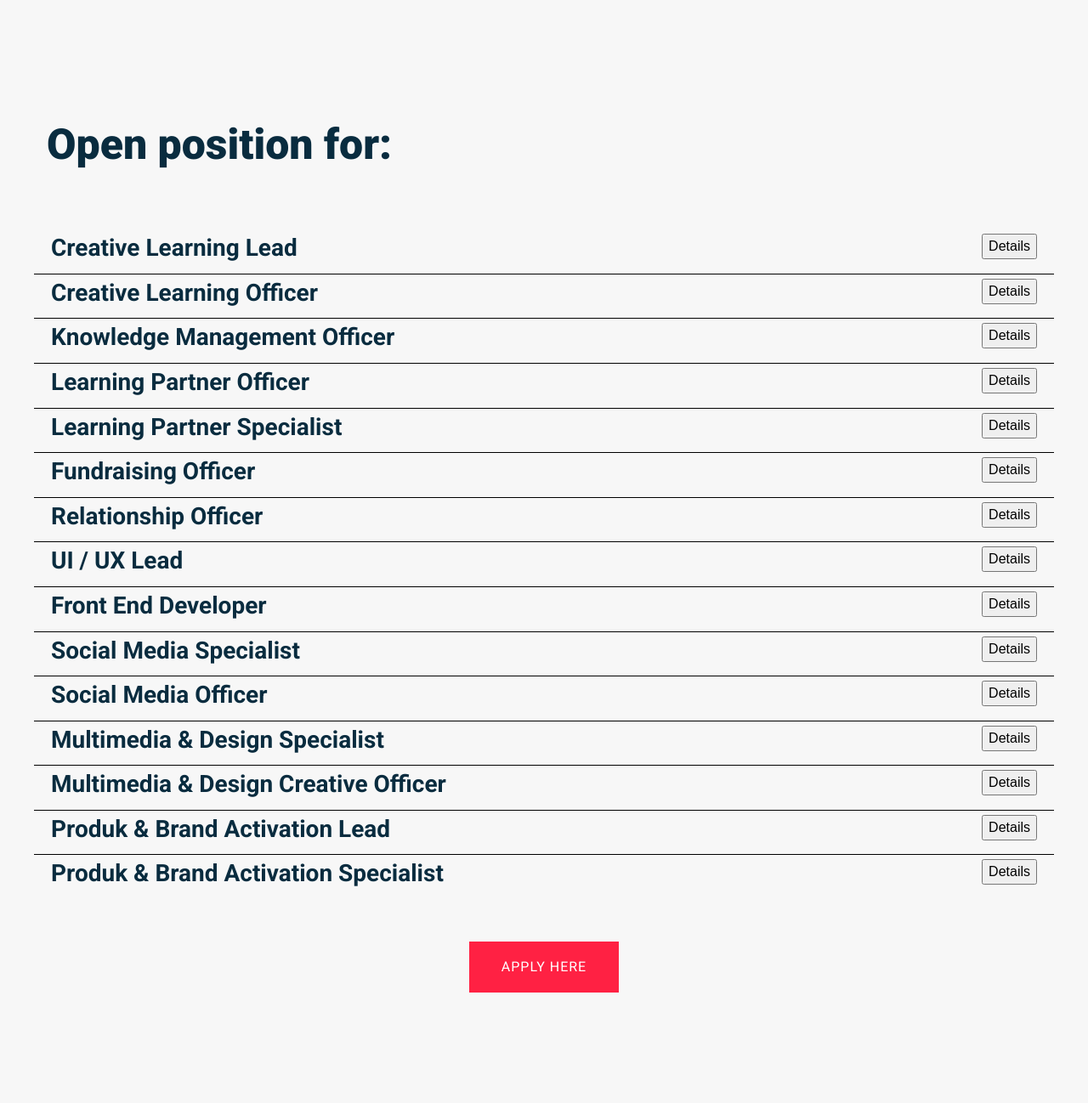
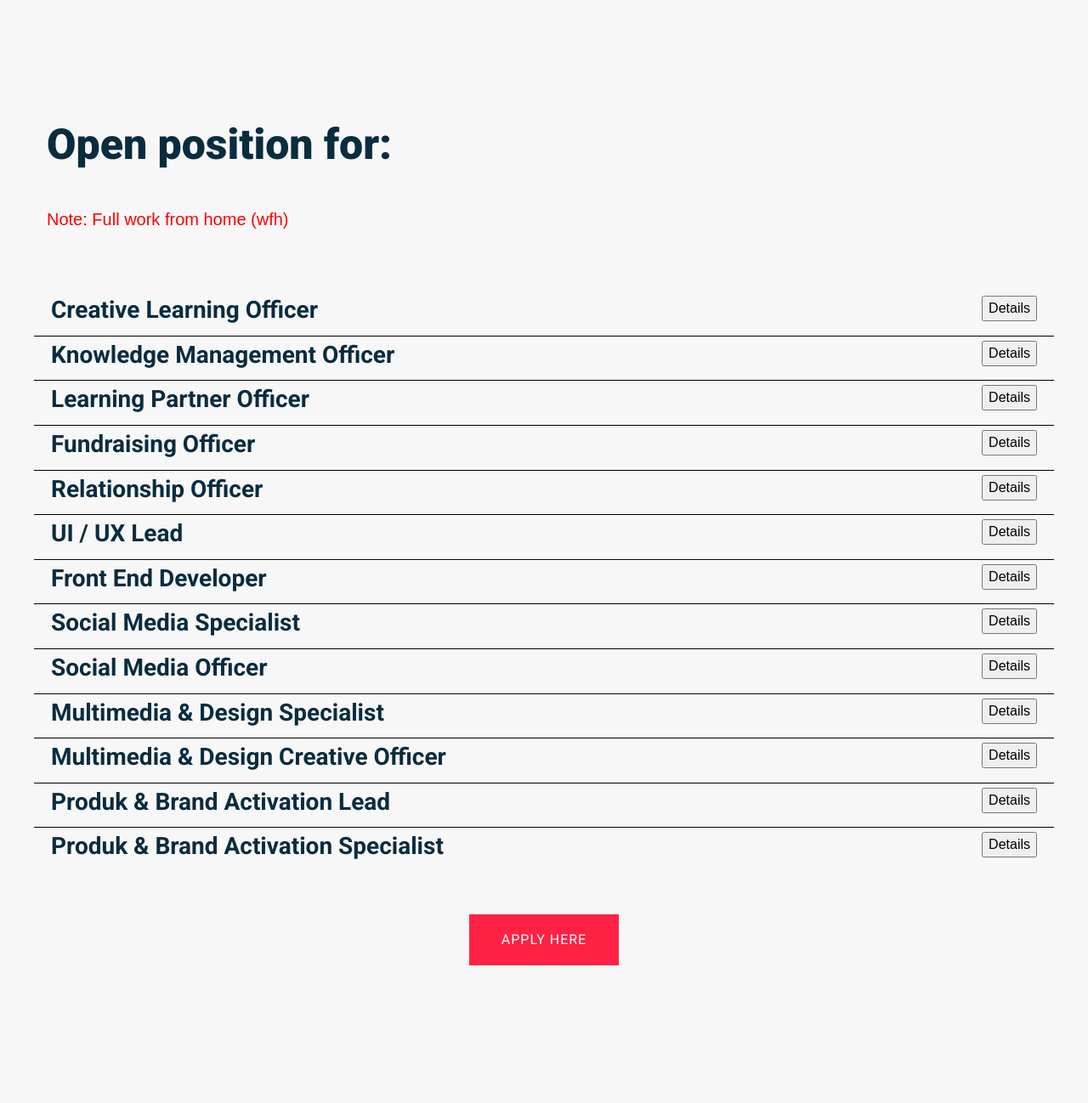
Before and after one commit to mailliw17/kartap, a CodeIgniter app: page /kartap/career in a window 1280 px wide. Shown: the part 626-1924 px from the top of the page at 85% size. Run offline with CodeIgniter, Linux system fonts and the light colour scheme; some libraries are stand-ins or nearby versions.

Commit message:
add note wfh

```diff
--- a/application/views/V_career.php
+++ b/application/views/V_career.php
@@ -25,38 +25,12 @@
                     <!-- Section Tittle -->
                     <div class="section-tittle mb-70">
                         <h2>Open position for:</h2>
+                        <p style="font-size: 20px !important; color: #FF0000 !important; padding-top: 35px !important;">Note: Full work from home (wfh)</p>
                     </div>
                 </div>
             </div>
             <div>
                 <div class="row" style="padding: 5px !important;">
-                    <div class="col-md-6">
-                        <h3 style="font-weight: bold !important;">Creative Learning Lead</h3>
-                    </div>
-                    <div class="col-md-6">
-                        <input type="submit" value="Details" data-toggle="collapse" data-target="#1" style="float:right !important;"/>
-                    </div>
-                </div>
-                <div id="1" class="collapse">
-                    <h5 style="font-size: 18px !important font-weight: bold !important;">Job Description:</h5>
-                    <p style="padding-left:10px !important;">
-                        - Melaksanakan meeting rutin untuk melakukan perencanaan dan evaluasi kegiatan internal <br />
-                        - Memonitoring pelaksanaan project – project di Creative Learning Departement <br />
-                        - Penanggung jawab dalam pembuatan silabus dan timeline project Creative Learning
-                    </p>
-
-
-                    <h5 style="font-size: 18px !important font-weight: bold !important padding-top: 20px !important;">Requirement:</h5>
-                    <p style="padding-left:10px !important;">
-                        - Memiliki pengalaman dalam menghandle organisasi <br />
-                        - Pernah aktif menempati posisi sebagai coordinator bidang/departemen <br />
-                        - Memiliki pengalaman di bidang content creator menjadi nilai plus
-                    </p>
-                </div>
-            </div>
-
-            <div>
-                <div class="row" style="border-top: 1px solid black !important; padding: 5px !important;">
                     <div class="col-md-6">
                         <h3 style="font-weight: bold !important;">Creative Learning Officer</h3>
                     </div>
@@ -136,35 +110,6 @@
                         - Terbuka untuk semua latar belakang pendidikan <br />
                         - Senang bekerja dalam tim dan tertarik untuk belajar hal-hal baru <br />
                         - Memiliki kemampuan komunikasi / public speaking yang baik, serta kreatif dan inovatif
-                    </p>
-                </div>
-            </div>
-
-            <div>
-                <div class="row" style="border-top: 1px solid black !important; padding: 5px !important;">
-                    <div class="col-md-6">
-                        <h3 style="font-weight: bold !important;">Learning Partner Specialist</h3>
-                    </div>
-                    <div class="col-md-6">
-                        <input type="submit" value="Details" data-toggle="collapse" data-target="#5" style="float:right !important;"/>
-                    </div>
-                </div>
-                <div id="5" class="collapse">
-                    <h5 style="font-size: 18px !important font-weight: bold !important;">Job Description:</h5>
-                    <p style="padding-left:10px !important;">
-                        - Merancang konsep besar keseluruhan project kerjasama <br />
-                        - Bertanggung jawab terhadap keberjalanan jasa konsultasi <br />
-                        - Bertanggung jawab sebagai project leader non-event
-                    </p>
-
-
-                    <h5 style="font-size: 18px !important font-weight: bold !important padding-top: 20px !important;">Requirement</h5>
-                    <p style="padding-left:10px !important;">
-                        - Memiliki pengalaman dalam project management/kepanitiaan <br />
-                        - Pernah menjadi konseptor dalam program kerja/kegiatan atau berpengalaman dibidang training & development <br />
-                        - Terbuka untuk semua latar belakang pendidikan <br />
-                        - Senang bekerja dalam tim dan tertarik untuk belajar hal-hal baru <br />
-                        - Memiliki kemampuan komunikasi / public speaking yang baik, serta kreatif dan inovatif <br />
                     </p>
                 </div>
             </div>
```
